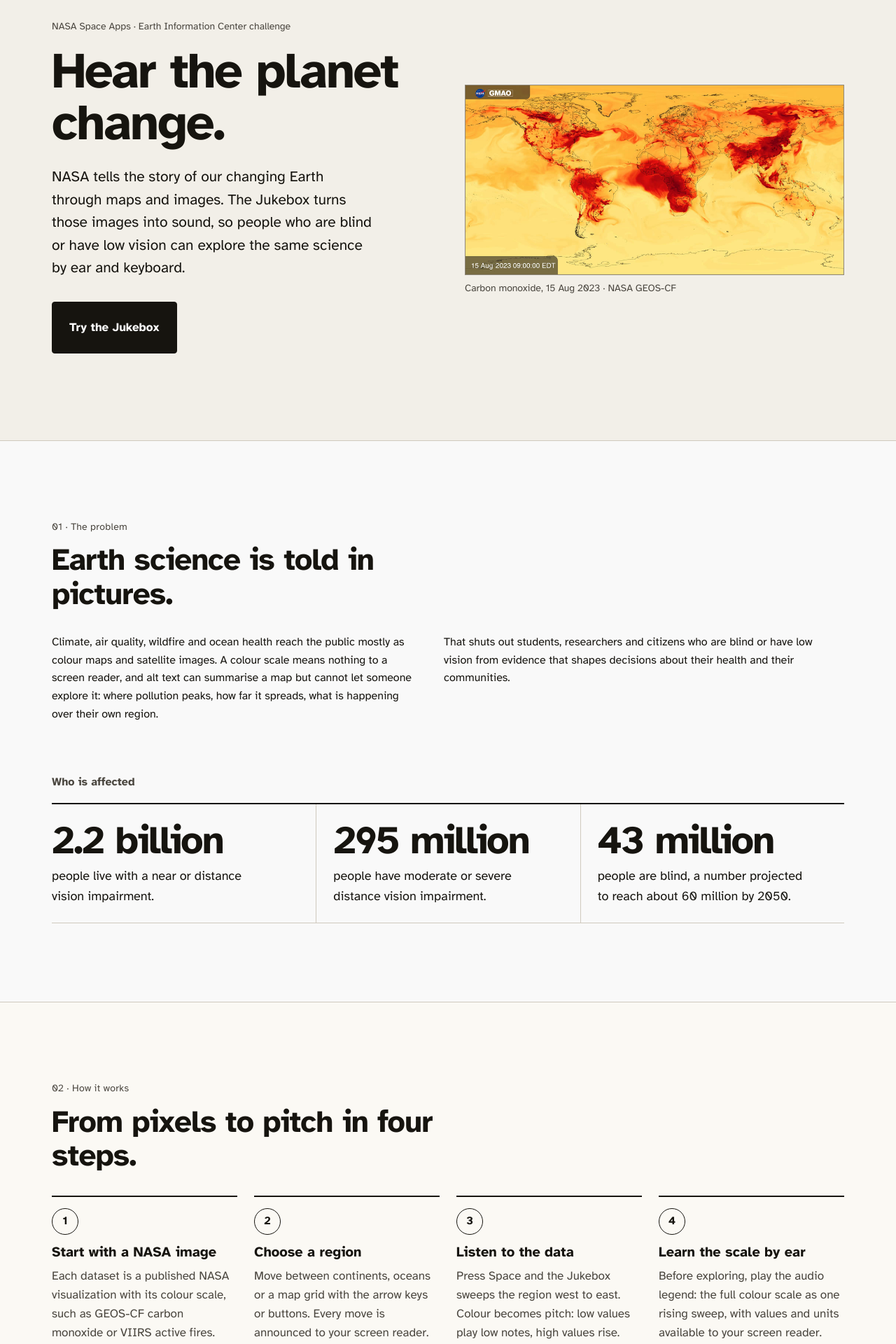
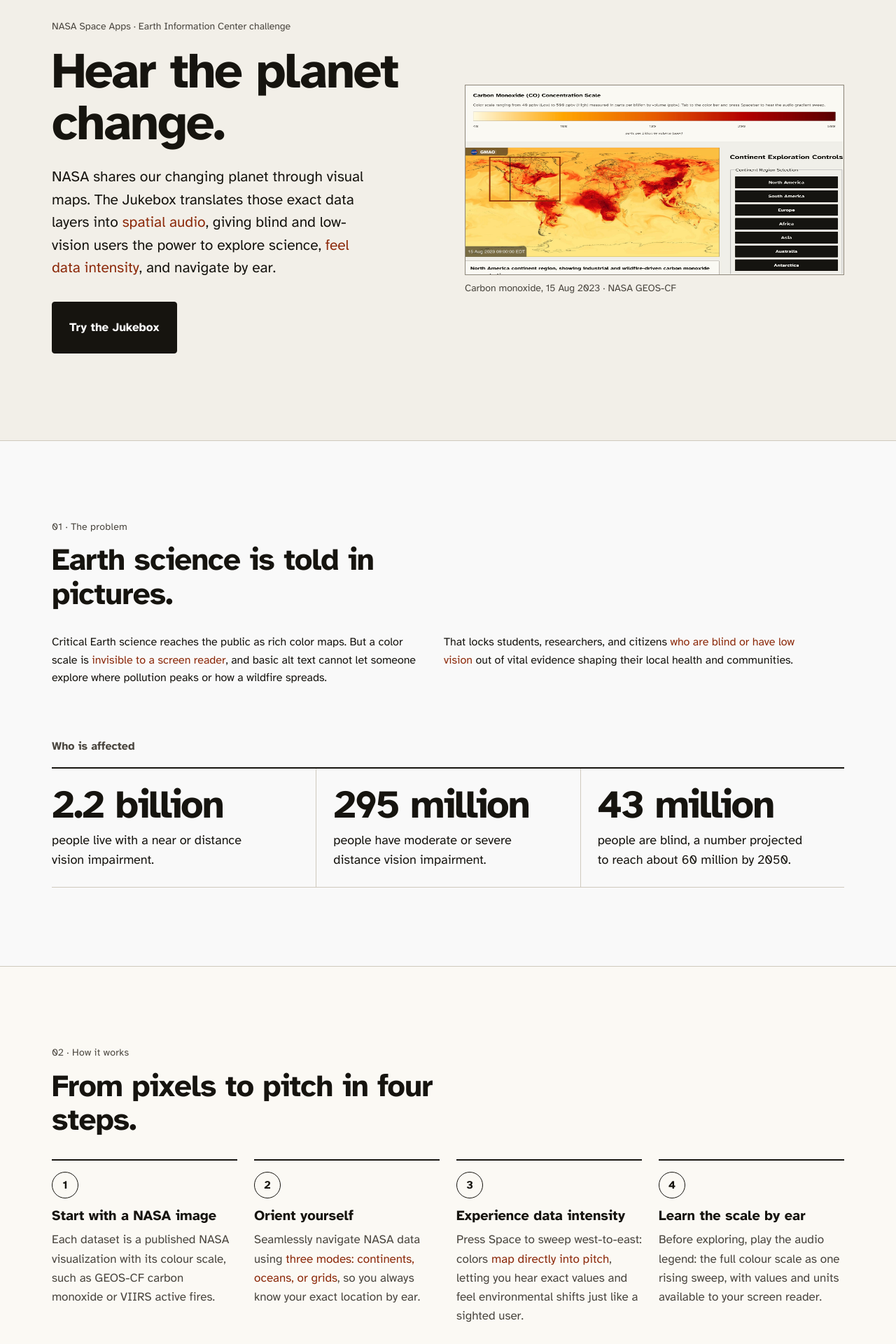
Before and after one commit to unnatimistry-uxr/NASA_earth_information_jukebox, a plain HTML site: page index.html in a window 1280 px wide. Shown: the part 140-2060 px from the top of the page at 70% size. Drawn offline with Linux system fonts and the light colour scheme.

Commit message:
Final Home page UX writing updates

```diff
--- a/css/style.css
+++ b/css/style.css
@@ -1211,6 +1211,12 @@ kbd {
   object-fit: cover;
 }
 
+#hero-img img {
+  width: 100%;
+  height: 100%;
+  object-fit: fill !important;
+}
+
 .sweep {
   position: absolute;
   top: 0;
@@ -1403,3 +1409,13 @@ kbd {
     margin: 0;
     opacity: 0.85;
 }
+
+
+
+/* ==========================================================================
+   SAFE UX HIGHLIGHT UTILITY
+   ========================================================================== */
+.highlight-term {
+    color: var(--accent, #8C2A0B);
+    font-weight: 500;
+}
--- a/index.html
+++ b/index.html
@@ -38,14 +38,14 @@
                     <div class="hero-copy">
                         <p class="kicker">NASA Space Apps · Earth Information Center challenge</p>
                         <h1 id="hero-h">Hear the planet change.</h1>
-                        <p class="lede">NASA tells the story of our changing Earth through maps and images. The Jukebox turns those images into sound, so people who are blind or have low vision can explore the same science by ear and keyboard.</p>
+                        <p class="lede">NASA shares our changing planet through visual maps. The Jukebox translates those exact data layers into <span class="highlight-term">spatial audio</span>, giving blind and low-vision users the power to explore science, <span class="highlight-term">feel data intensity</span>, and navigate by ear.</p>
                         <div class="cta-row">
                             <a class="btn btn-primary" href="ocean-stress.html">Try the Jukebox</a>
                         </div>
                     </div>
                     <figure class="hero-plate">
-                        <div class="plate">
-                            <img src="assets/images/AQI_CO.jpg" alt="NASA map of carbon monoxide near the surface on 15 August 2023." width="960" height="480">
+                        <div class="plate" id ="hero-img">
+                            <img src="assets/images/Hero_Image.jpeg" alt="Hero illustration showing a NASA Earth dataset map with a scanning cursor and audio waveform overlay, representing color-to-audio sonification and multi-region navigation." width="960" height="480">
                         </div>
                         <figcaption class="mono">Carbon monoxide, 15 Aug 2023 · NASA GEOS-CF</figcaption>
                     </figure>
@@ -59,8 +59,8 @@
                 <p class="label">01 · The problem</p>
                 <h2 id="problem-h">Earth science is told in pictures.</h2>
                 <div class="two-col">
-                    <p>Climate, air quality, wildfire and ocean health reach the public mostly as colour maps and satellite images. A colour scale means nothing to a screen reader, and alt text can summarise a map but cannot let someone explore it: where pollution peaks, how far it spreads, what is happening over their own region.</p>
-                    <p>That shuts out students, researchers and citizens who are blind or have low vision from evidence that shapes decisions about their health and their communities.</p>
+                    <p>Critical Earth science reaches the public as rich color maps. But a color scale is <span class="highlight-term">invisible to a screen reader</span>, and basic alt text cannot let someone explore where pollution peaks or how a wildfire spreads.</p>
+                    <p>That locks students, researchers, and citizens <span class="highlight-term">who are blind or have low vision</span> out of vital evidence shaping their local health and communities.</p>
                 </div>
 
                 <h3 class="sub-h">Who is affected</h3>
@@ -94,13 +94,13 @@
                     </li>
                     <li>
                         <span class="step-n mono" aria-hidden="true">2</span>
-                        <h3>Choose a region</h3>
-                        <p>Move between continents, oceans or a map grid with the arrow keys or buttons. Every move is announced to your screen reader.</p>
+                        <h3>Orient yourself</h3>
+                        <p>Seamlessly navigate NASA data using <span class="highlight-term">three modes: continents, oceans, or grids</span>, so you always know your exact location by ear.</p>
                     </li>
                     <li>
                         <span class="step-n mono" aria-hidden="true">3</span>
-                        <h3>Listen to the data</h3>
-                        <p>Press Space and the Jukebox sweeps the region west to east. Colour becomes pitch: low values play low notes, high values rise.</p>
+                        <h3>Experience data intensity</h3>
+                        <p>Press Space to sweep west-to-east: colors <span class="highlight-term">map directly into pitch</span>, letting you hear exact values and feel environmental shifts just like a sighted user.</p>
                     </li>
                     <li>
                         <span class="step-n mono" aria-hidden="true">4</span>
@@ -117,7 +117,7 @@
             <div class="wrap">
                 <p class="label">03 · The solution</p>
                 <h2 id="sol-h">Three NASA images, ready to hear.</h2>
-                <p class="intro">Each one is a real NASA visualization converted into sound. Pick one to explore.</p>
+                <p class="intro">Explore live NASA datasets transformed into <span class="highlight-term">accessible spatial audio</span>. Choose a visualization to begin.</p>
 
                 <ul class="cards" role="list">
                     <li class="card">
@@ -130,7 +130,7 @@
                             <p>Two decades of data showing where warming water limits the nutrients that feed marine life.</p>
                             <dl class="hear">
                                 <dt>You hear</dt><dd>Low notes for cool, nutrient-rich water; high notes for warm, stressed water.</dd>
-                                <dt>Explore by</dt><dd>Ocean basin: Pacific, Atlantic, Indian, Southern, Arctic</dd>
+                                <dt>Explore by</dt><dd><span class="highlight-term">Ocean basin</span>: Pacific, Atlantic, Indian, Southern, Arctic</dd>
                             </dl>
                             <div class="card-actions">
                                 <a class="btn btn-primary" href="ocean-stress.html">Explore ocean stress</a>
@@ -148,7 +148,7 @@
                             <p>Pollution from traffic, industry and wildfires, and how far it drifts across continents.</p>
                             <dl class="hear">
                                 <dt>You hear</dt><dd>40 parts per billion as a low note, up to 500 as a high note.</dd>
-                                <dt>Explore by</dt><dd>Continent: seven regions from North America to Antarctica</dd>
+                                <dt>Explore by</dt><dd><span class="highlight-term">Continent</span>: seven regions from North America to Antarctica</dd>
                             </dl>
                             <div class="card-actions">
                                 <a class="btn btn-primary" href="air-quality-co.html">Explore air quality</a>
@@ -166,7 +166,7 @@
                             <p>A single day of fire detections from space, from agricultural burning to wildfires.</p>
                             <dl class="hear">
                                 <dt>You hear</dt><dd>Pitch rises as fire detections grow denser.</dd>
-                                <dt>Explore by</dt><dd>Map grid: eight zones, four across and two down</dd>
+                                <dt>Explore by</dt><dd><span class="highlight-term">Map grid</span>: eight zones, four across and two down</dd>
                             </dl>
                             <div class="card-actions">
                                 <a class="btn btn-primary" href="fires-viirs.html">Explore fires</a>
```
Also changed, not shown: assets/images/Hero_Image.jpeg (added), assets/images/Image.jpeg (added), 2 other files.
